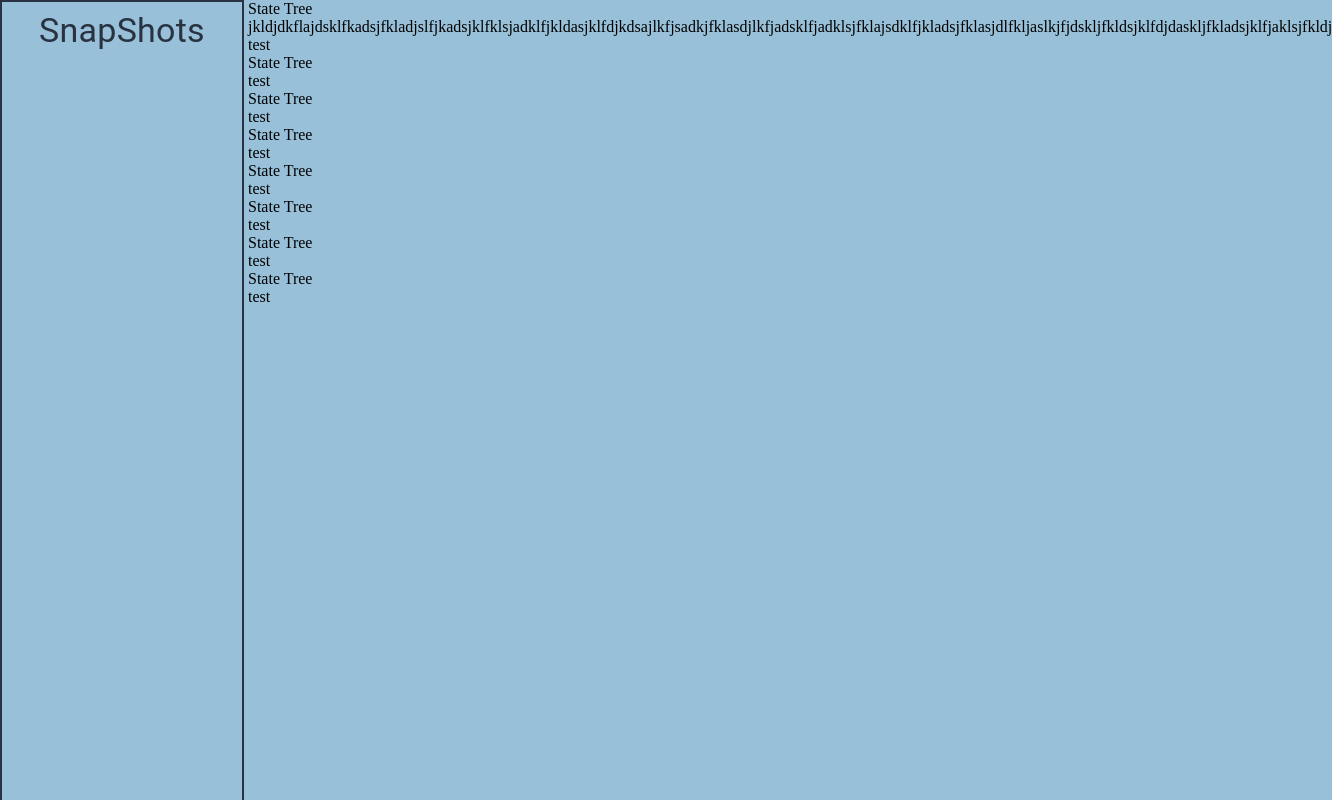
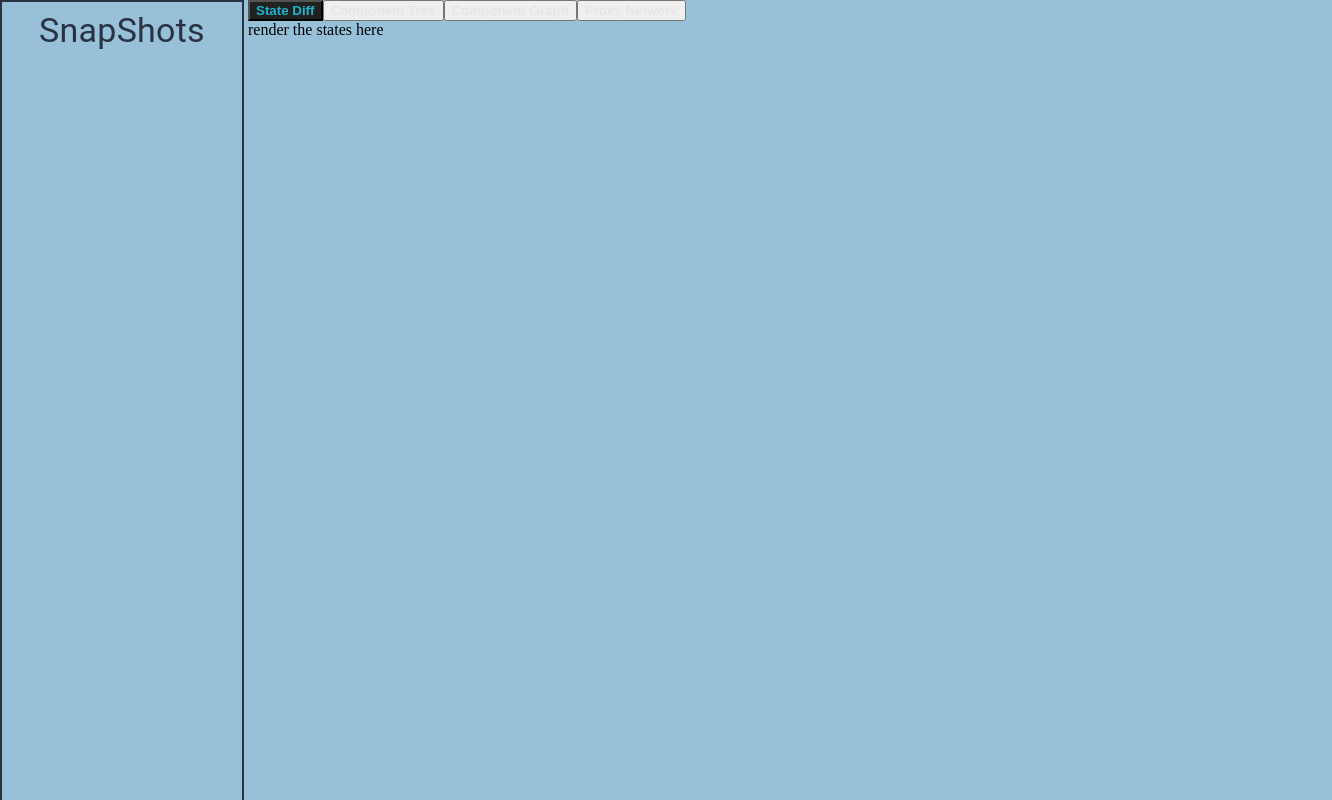
Before and after one commit to oslabs-beta/deValtio, a React app: page / in a window 1280 px wide. Shown: the whole page, 1332 px wide, since content can reach past the window. Built offline with nearby package versions, Linux system fonts and the light colour scheme.

Commit message:
got navbar working

```diff
--- a/src/frontend/Components/App.tsx
+++ b/src/frontend/Components/App.tsx
@@ -1,11 +1,8 @@
-import { MainContainer } from '../Containers/MainContainer';
-import { VisualContainer } from '../Containers/VisualContainer';
+import MainContainer from '../Containers/MainContainer';
 
 const App = (): JSX.Element => {
     return (
-        <MainContainer>
-            <VisualContainer />
-        </MainContainer>
+        <MainContainer />
     );
 }
 
--- a/src/frontend/Components/ComponentGraph/componentgraph.tsx
+++ b/src/frontend/Components/ComponentGraph/componentgraph.tsx
@@ -1 +1,11 @@
 //this is for the component graph
+
+function componentGraph(): JSX.Element {
+  return (
+    <div className='Graph'>
+      Render component graph here
+    </div>
+  )
+  }
+
+  export default componentGraph;
--- a/src/frontend/Components/ComponentTree/componenttree.tsx
+++ b/src/frontend/Components/ComponentTree/componenttree.tsx
@@ -1 +1,11 @@
 //this is for the component tree
+
+function componentTree(): JSX.Element {
+  return (
+    <div className='Tree'>
+      Render component tree here
+    </div>
+  )
+  }
+
+  export default componentTree;
--- a/src/frontend/Components/NavBar/navbar.tsx
+++ b/src/frontend/Components/NavBar/navbar.tsx
@@ -1 +1,37 @@
-//this is for the navbar
+import React from 'react';
+
+interface NavBarProps {
+  setTab: React.Dispatch<React.SetStateAction<string>>;
+  tabsList: string[];
+  tab: string;
+}
+
+function NavBar({ setTab, tabsList, tab }: NavBarProps): JSX.Element {
+  const tabButtons = tabsList.reduce<React.ReactNode[]>((acc, name) => {
+    acc.push(
+      <button
+        className="navBarButtons"
+        key={name}
+        style={
+          tab === name
+            ? {
+                color: '#1cb5c9',
+                backgroundColor: '#212121',
+                fontWeight: 'bold',
+              }
+            : { color: '#e6e6e6', fontWeight: 'bold' }
+        }
+        onClick={() => {
+          setTab(name);
+        }}
+      >
+        {name}
+      </button>
+    );
+    return acc;
+  }, []);
+  // Renders the array of NavBar buttons generated above
+  return <div className="navBar">{tabButtons}</div>;
+}
+
+export default NavBar;
--- a/src/frontend/Components/ProxyNetwork/proxynetwork.tsx
+++ b/src/frontend/Components/ProxyNetwork/proxynetwork.tsx
@@ -1 +1,11 @@
 //this is for the proxy network image
+
+function proxyNetwork(): JSX.Element {
+  return (
+    <div className='Network'>
+      Render proxy network here
+    </div>
+  )
+  }
+
+  export default proxyNetwork;
--- a/src/frontend/Containers/MainContainer.tsx
+++ b/src/frontend/Containers/MainContainer.tsx
@@ -1,17 +1,33 @@
+import React from 'react';
+
 import { SnapshotContainer } from './SnapshotContainer';
+import VisualContainer from './VisualContainer';
 import Container from '@material-ui/core/Container';
 import { useStyles } from '../Styling/styles';
 
 // children needs to be of type JSX.Element[] because multiple children are being returned
 
-export const MainContainer = ({ children }: { children: JSX.Element }) => {
+// export const MainContainer = ({ children }: { children: JSX.Element }) => {
+//     const classes = useStyles();
+//     return (
+//         <div className={classes.MainContainer}>
+//             <SnapshotContainer />
+//             <div>
+//                 {children}
+//             </div>
+//             <VisualContainer />
+//         </div>
+//     );
+// }
+
+function MainContainer(): JSX.Element {
     const classes = useStyles();
     return (
-        <div className={classes.MainContainer}>
-            <SnapshotContainer />
-            <div>
-                {children}
-            </div>
-        </div>
+      <div className={classes.MainContainer}>
+        <SnapshotContainer />
+        <VisualContainer />
+      </div>
     );
-}
+  }
+
+  export default MainContainer;
--- a/src/frontend/Containers/VisualContainer.tsx
+++ b/src/frontend/Containers/VisualContainer.tsx
@@ -1,40 +1,33 @@
-import { useStyles } from '../Styling/styles'
+import React, { useState } from 'react';
 
-export const VisualContainer = (): JSX.Element => {
-    return (
-        <div>
-            State Tree jkldjdkflajdsklfkadsjfkladjslfjkadsjklfklsjadklfjkldasjklfdjkdsajlkfjsadkjfklasdjlkfjadsklfjadklsjfklajsdklfjkladsjfklasjdlfkljaslkjfjdskljfkldsjklfdjdaskljfkladsjklfjaklsjfkldj
-            <br />
-            test
-            <br />
-            State Tree
-            <br />
-            test
-            <br />
-            State Tree
-            <br />
-            test
-            <br />
-            State Tree
-            <br />
-            test
-            <br />
-            State Tree
-            <br />
-            test
-            <br />
-            State Tree
-            <br />
-            test
-            <br />
-            State Tree
-            <br />
-            test
-            <br />
-            State Tree
-            <br />
-            test
-            <br />
-        </div>
-    );
+import NavBar from '../components/NavBar/NavBar';
+import StateDiff from '../components/StateDiff/StateDiff';
+import ComponentTree from '../components/ComponentTree/ComponentTree';
+import ComponentGraph from '../components/ComponentGraph/ComponentGraph';
+import ProxyNetwork from '../components/ProxyNetwork/ProxyNetwork';
+
+interface navType {
+  [tabName: string]: JSX.Element;
 }
+
+function VisualContainer(): JSX.Element {
+  const [tab, setTab] = useState<string>('State Diff');
+
+  const navLists: navType = {
+    'State Diff': <StateDiff />,
+    'Component Tree': <ComponentTree />,
+    'Component Graph': <ComponentGraph />,
+    'Proxy Network': <ProxyNetwork />,
+  };
+
+  const tabsList: string[] = Object.keys(navLists);
+
+  return (
+    <div className="visualContainer">
+      <NavBar setTab={setTab} tabsList={tabsList} tab={tab} />
+      {navLists[tab]}
+    </div>
+  );
+}
+
+export default VisualContainer;
```
Also changed, not shown: 3 other files (tests, documents, lock files or other folders).
